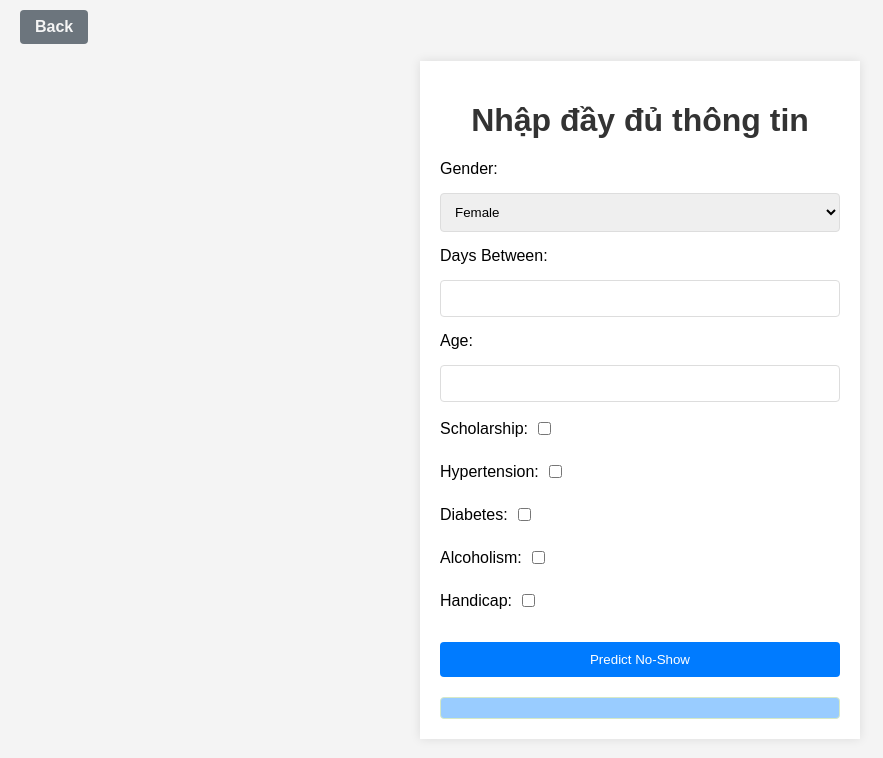
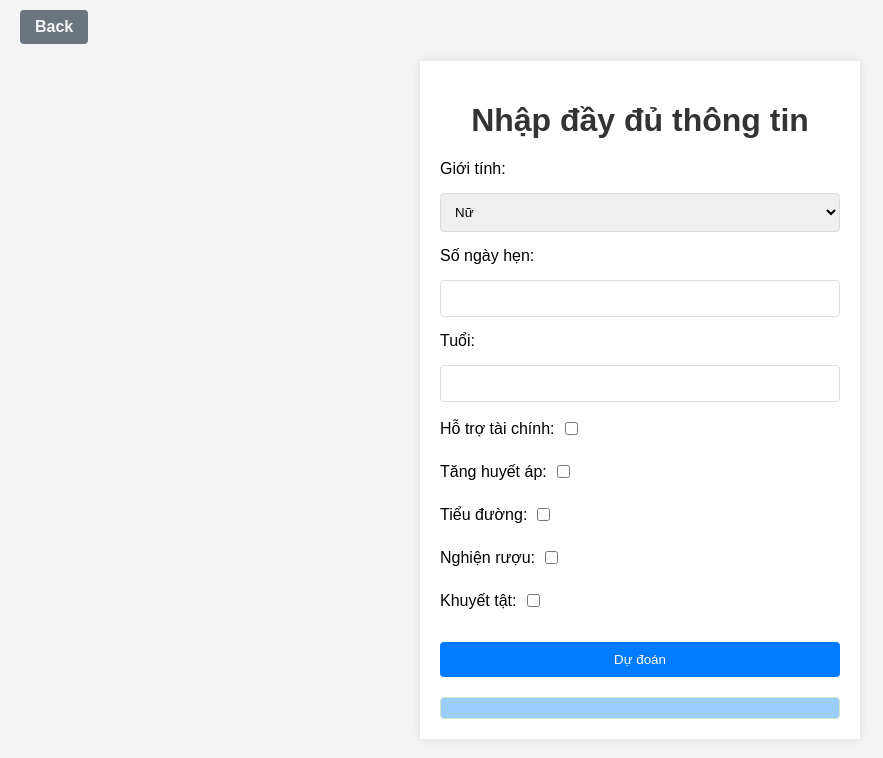
Before and after one commit to huyakai-109/project_cndm, a Flask app: template template/khambenh1nguoi.html in a window 1280 px wide. Shown: the top 758 px of the page, without its empty margins (0-883 px from the left). Run offline with Flask 3, Linux system fonts and the light colour scheme; the template is opened without the code that fills it, so the values that code supplies are empty; parts of the project's set-up code (start-up, migrations or seed data) failed here and were passed over.

```diff
--- a/template/khambenh1nguoi.html
+++ b/template/khambenh1nguoi.html
@@ -14,12 +14,12 @@
         <div class="container">
             <h1>Nhập đầy đủ thông tin</h1>
             <form id="predictionForm">
-                <label for="gender">Gender:</label>
+                <label for="gender">Giới tính:</label>
                 <select id="gender" name="gender">
-                    <option value="F">Female</option>
-                    <option value="M">Male</option>
+                    <option value="F">Nữ</option>
+                    <option value="M">Nam</option>
                 </select>
-                <label for="days_between">Days Between:</label>
+                <label for="days_between">Số ngày hẹn:</label>
                 <input
                     type="number"
                     id="days_between"
@@ -27,11 +27,11 @@
                     min="0"
                     max="120"
                 />
-                <label for="age">Age:</label>
+                <label for="age">Tuổi:</label>
                 <input type="number" id="age" name="age" min="0" max="100" />
 
                 <div class="form-row">
-                    <label for="scholarship">Scholarship:</label>
+                    <label for="scholarship">Hỗ trợ tài chính:</label>
                     <input
                         type="checkbox"
                         id="scholarship"
@@ -40,7 +40,7 @@
                 </div>
 
                 <div class="form-row">
-                    <label for="hypertension">Hypertension:</label>
+                    <label for="hypertension">Tăng huyết áp:</label>
                     <input
                         type="checkbox"
                         id="hypertension"
@@ -49,19 +49,19 @@
                 </div>
 
                 <div class="form-row">
-                    <label for="diabetes">Diabetes:</label>
+                    <label for="diabetes">Tiểu đường:</label>
                     <input type="checkbox" id="diabetes" name="diabetes" />
                 </div>
                 <div class="form-row">
-                    <label for="alcoholism">Alcoholism:</label>
+                    <label for="alcoholism">Nghiện rượu:</label>
                     <input type="checkbox" id="alcoholism" name="alcoholism" />
                 </div>
                 <div class="form-row">
-                    <label for="handicap">Handicap:</label>
+                    <label for="handicap">Khuyết tật:</label>
                     <input type="checkbox" id="handicap" name="handicap" />
                 </div>
 
-                <button type="submit">Predict No-Show</button>
+                <button type="submit">Dự đoán</button>
             </form>
             <div class="result" id="predictionResult">
                 <!-- Kết quả dự đoán sẽ được hiển thị ở đây -->
```
Also changed, not shown: js/script_ex.js (+20 -26 lines).
